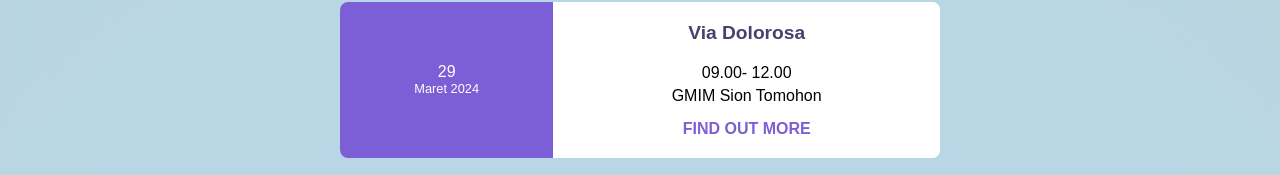
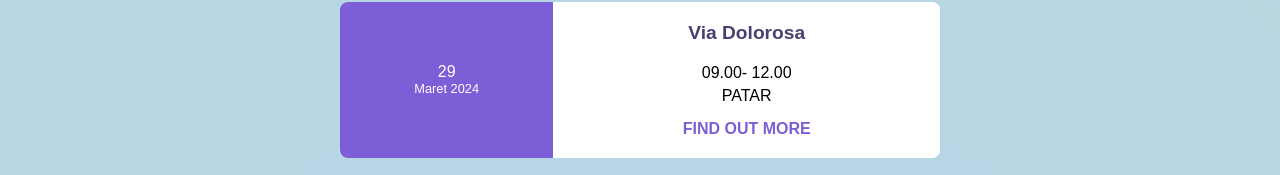
Before and after one commit to BertrandSupoyo/Panitia_H2RG, a plain HTML site: page activity.html in a window 1280 px wide. Shown: the part 406-581 px from the top of the page. Drawn offline with Linux system fonts and the light colour scheme.

Commit message:
Update activity.html

```diff
--- a/activity.html
+++ b/activity.html
@@ -140,7 +140,7 @@
         <div class="details">
           <h3>Via Dolorosa</h3>
           <p>09.00- 12.00</p>
-          <p>GMIM Sion Tomohon</p>
+          <p>PATAR</p>
           <a
             href="https://drive.google.com/drive/folders/19M6YZFNebFpwpXxuDqhi9K0JVPEBoU_7"
             >FIND OUT MORE</a
```
